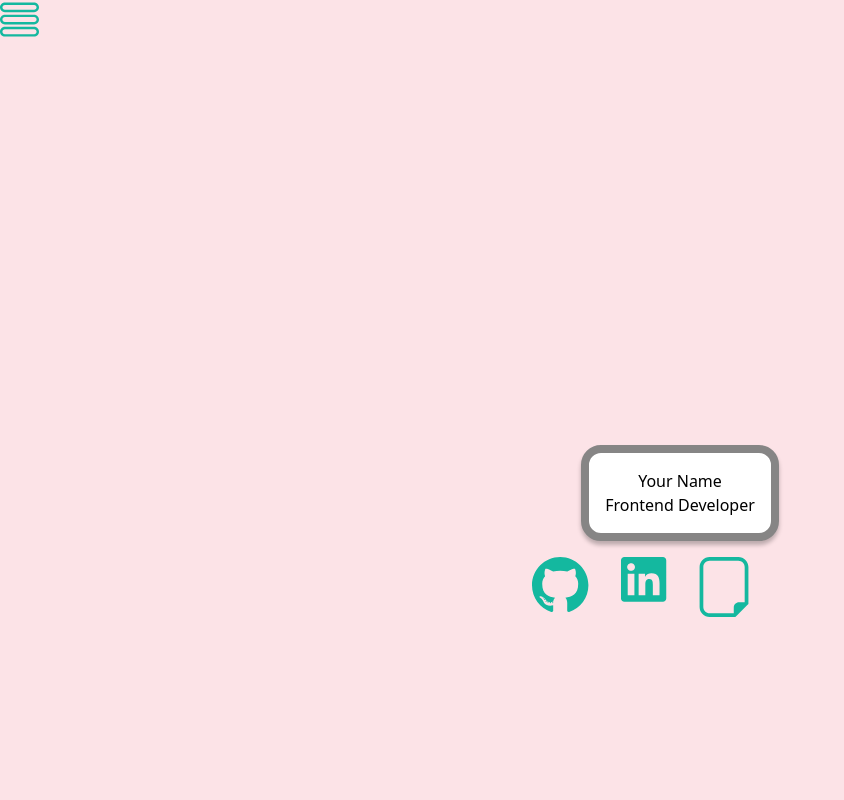
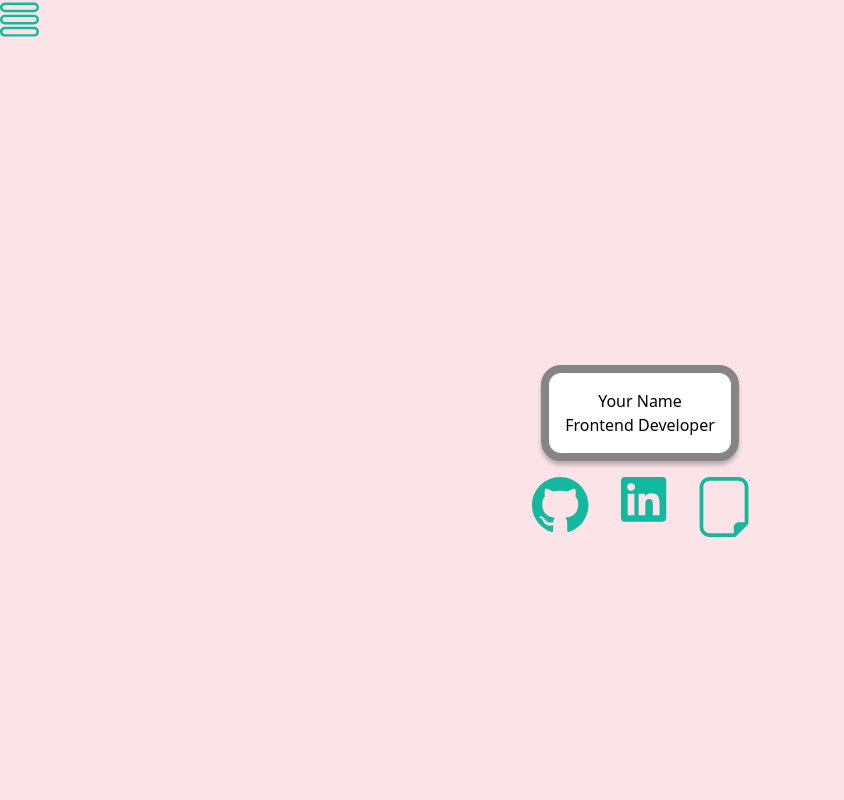
Before and after one commit to ReginaldGreen02/react-website, a React (Create React App) app: page / in a window 1280 px wide. Shown: the top 800 px of the page, without its empty margins (0-844 px from the left). Built offline with nearby package versions, Linux system fonts and the light colour scheme.

Commit message:
Realigned  divs to be centered overall. Centered  Icons too.

```diff
--- a/src/index.css
+++ b/src/index.css
@@ -33,6 +33,7 @@ body, html {
 
 .custom-about {
   background-color: #FCE3E7;
+
 }
 
 .custom-projects {
@@ -47,25 +48,27 @@ body, html {
   background-color: #FCE3E7;
 
 }
-
+/* Wrapper Styling*/
 .wrapper,
 .wrapper-about-me,
 .wrapper-contact-name,
 .wrapper-projects {
-  width: fit-content;
   max-width: 100vh;
   height: fit-content;
   border: 1vh solid rgb(134, 133, 133);
-  margin-top: 10vh;
-  margin-left: 10vh;
   background: white;
   text-align: center;
   padding: 2vh;
+  width: fit-content;
+  margin-right:auto;
+  margin-left:auto;
+  box-shadow: 0px 4px 4px rgba(0, 0, 0, 0.25);
+  border-radius: 20px;
 }
+
 .wrapper-contact-name{
 
-box-shadow: 0px 4px 4px rgba(0, 0, 0, 0.25);
-border-radius: 20px;
+
 
 }
 .wrapper-about-me{
@@ -90,7 +93,7 @@ border-radius: 20px;
   float: left;
   padding: 2vh;
   display: flex;
-  flex-direction: column;
+  flex-direction:  row;
   justify-content: center;
   align-items: center;
 }
```
Also changed, not shown: src/PortfolioLanding.js (+4 -4 lines).
